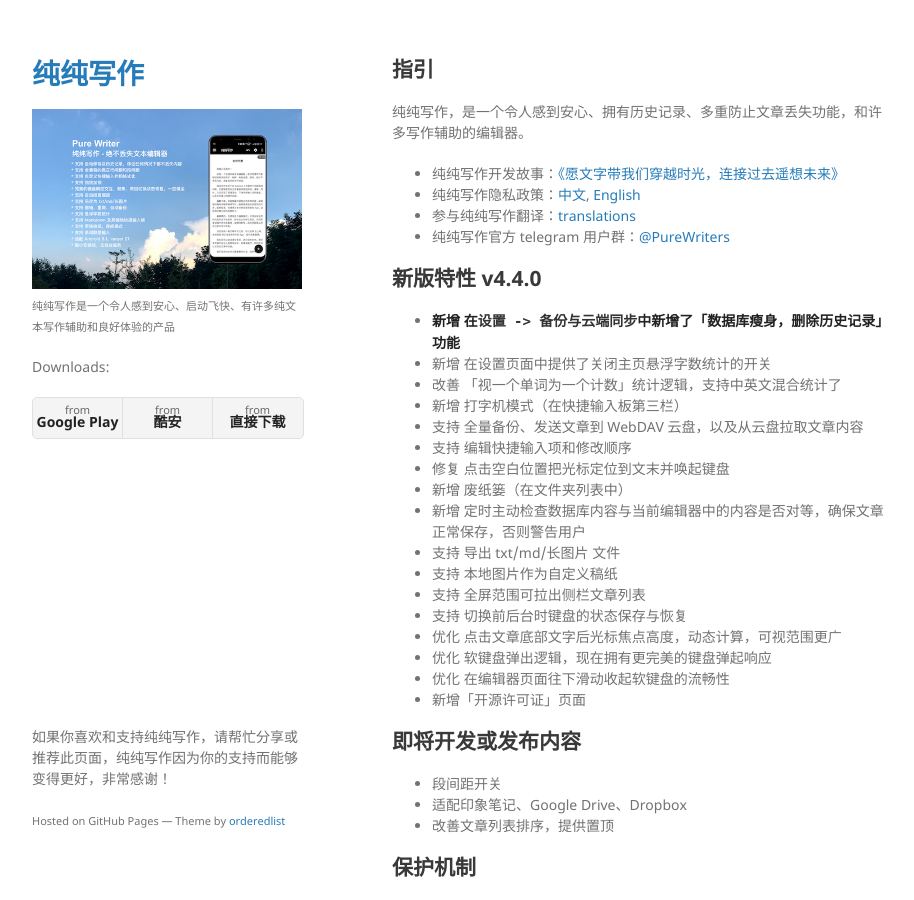
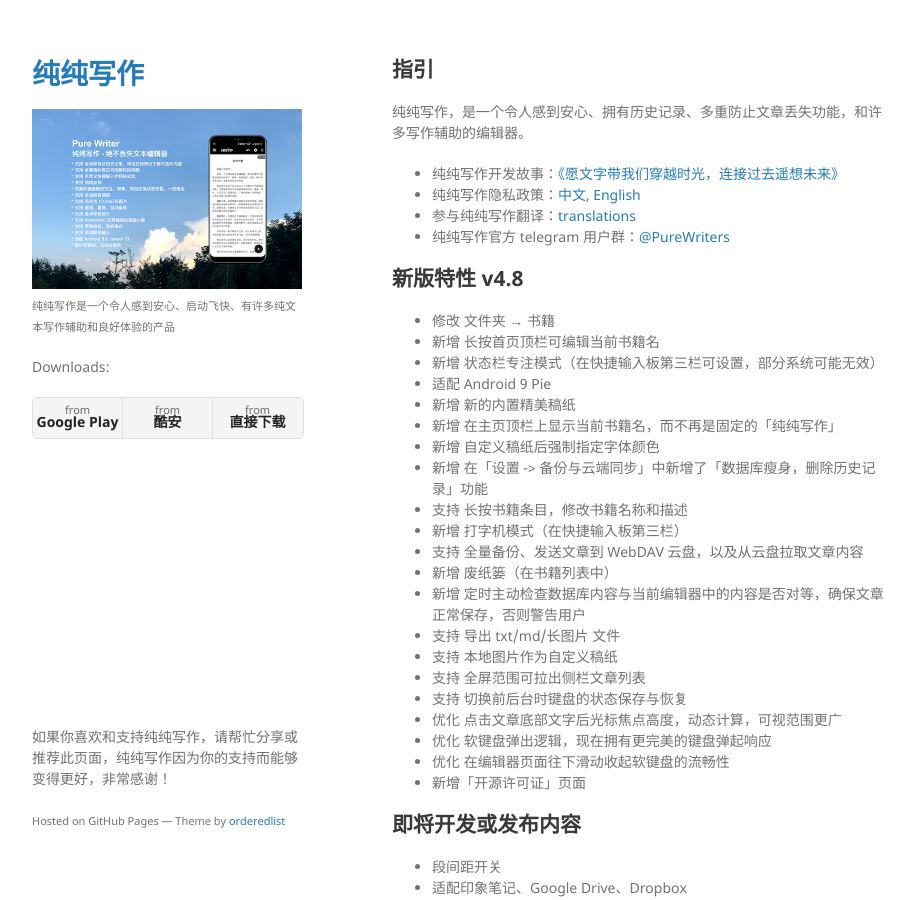
Before and after one commit to PureWriter/writer.drakeet.com, a Jekyll site: the page built from index.md, in a window 1280 px wide and 900 px high. Shown: the whole window, without its empty margins (178-1092 px from the left). Built offline with Jekyll 4.4.1, drawn with Linux system fonts in a browser that asks for light colours; our own code applies the rules of GitHub Pages for plain Markdown files.

Commit message:
Updated to v4.8

```diff
--- a/index.md
+++ b/index.md
@@ -7,15 +7,19 @@
 - 参与纯纯写作翻译：[translations](https://github.com/drakeet/resources/tree/master/translations)
 - 纯纯写作官方 telegram 用户群：[@PureWriters](https://t.me/purewriter)
 
-## 新版特性 v4.4.0
-- **新增 在`设置 -> 备份与云端同步`中新增了「数据库瘦身，删除历史记录」功能**
-- 新增 在设置页面中提供了关闭主页悬浮字数统计的开关
-- 改善 「视一个单词为一个计数」统计逻辑，支持中英文混合统计了
+## 新版特性 v4.8
+- 修改 文件夹 → 书籍
+- 新增 长按首页顶栏可编辑当前书籍名
+- 新增 状态栏专注模式（在快捷输入板第三栏可设置，部分系统可能无效）
+- 适配 Android 9 Pie
+- 新增 新的内置精美稿纸
+- 新增 在主页顶栏上显示当前书籍名，而不再是固定的「纯纯写作」
+- 新增 自定义稿纸后强制指定字体颜色
+- 新增 在「设置 -> 备份与云端同步」中新增了「数据库瘦身，删除历史记录」功能
+- 支持 长按书籍条目，修改书籍名称和描述
 - 新增 打字机模式（在快捷输入板第三栏）
 - 支持 全量备份、发送文章到 WebDAV 云盘，以及从云盘拉取文章内容
-- 支持 编辑快捷输入项和修改顺序
-- 修复 点击空白位置把光标定位到文末并唤起键盘
-- 新增 废纸篓（在文件夹列表中）
+- 新增 废纸篓（在书籍列表中）
 - 新增 定时主动检查数据库内容与当前编辑器中的内容是否对等，确保文章正常保存，否则警告用户
 - 支持 导出 txt/md/长图片 文件
 - 支持 本地图片作为自定义稿纸
```
